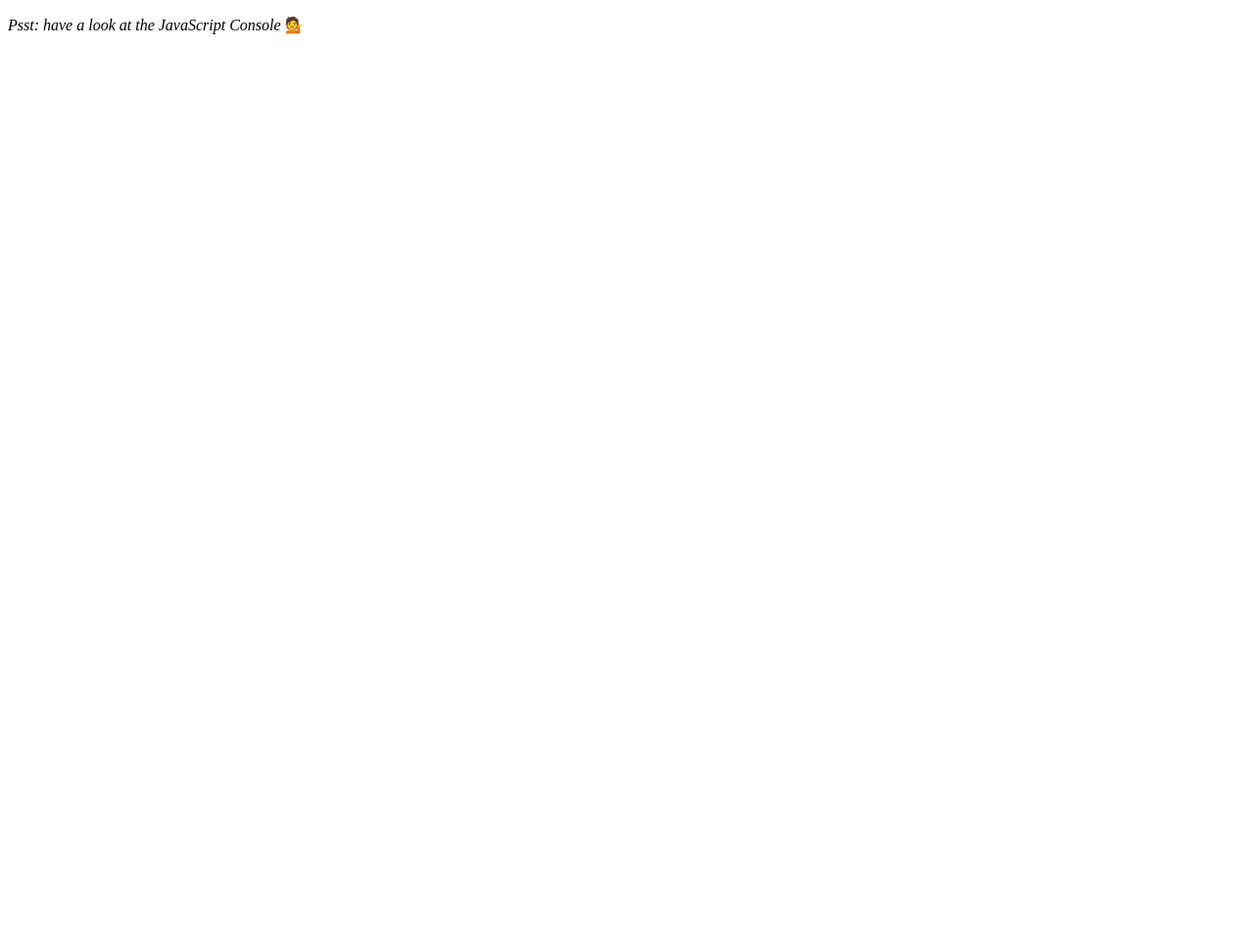
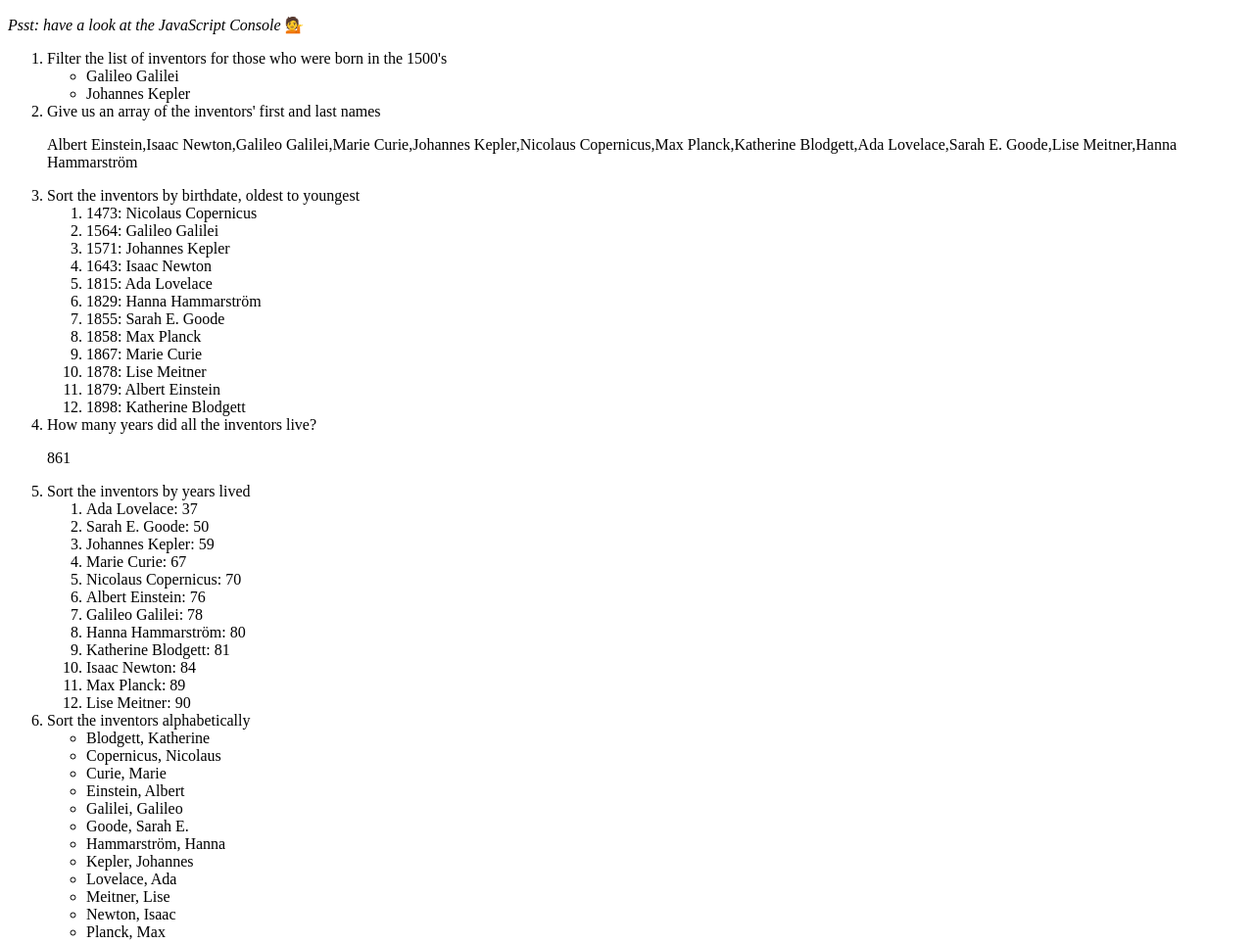
Before and after one commit to paspheeris/JS30, a plain HTML site: page 04 - Array Cardio Day 1/index-START.html in a window 1280 px wide. Shown: the whole page at 98% size. Before the commit the page ends 800 px from the top, so only its background shows below. Drawn offline with Linux system fonts and the light colour scheme.

Commit message:
chapter 3 and 4

```diff
--- a/04 - Array Cardio Day 1/index-START.html
+++ b/04 - Array Cardio Day 1/index-START.html
@@ -6,6 +6,18 @@
 </head>
 <body>
   <p><em>Psst: have a look at the JavaScript Console</em> 💁</p>
+  <ol>
+    <li>Filter the list of inventors for those who were born in the 1500's</li>
+      <ul id="one"></ul>
+    <li id="two">Give us an array of the inventors' first and last names</li>
+    <li>Sort the inventors by birthdate, oldest to youngest</li>
+      <ol id="three"></ol>
+    <li id="four">How many years did all the inventors live?</li>
+    <li>Sort the inventors by years lived</li>
+      <ol id="five"></ol>
+    <li>Sort the inventors alphabetically</li>
+      <ul id ="six"></ul>
+  </ol>
   <script>
     // Get your shorts on - this is an array workout!
     // ## Array Cardio Day 1
@@ -31,29 +43,101 @@
 
     // Array.prototype.filter()
     // 1. Filter the list of inventors for those who were born in the 1500's
+    var fifteens = inventors.filter(inventor => {
+      if(inventor.year > 1499 && inventor.year < 1600) {
+        return true;
+      }
+    });
+
+    var elemOne = document.querySelector('#one');
+    fifteens.forEach(obj => {
+      var li = document.createElement("li");
+      li.innerHTML = `${obj.first}  ${obj.last}`;
+      elemOne.appendChild(li);
+    })
 
     // Array.prototype.map()
     // 2. Give us an array of the inventors' first and last names
+    var inventorsArr = inventors.map(obj => {
+      return `${obj.first}  ${obj.last}`;
+    });
 
+    var elemTwo = document.querySelector('#two');
+    var inAr = document.createElement("p");
+    inAr.innerHTML = inventorsArr;
+    elemTwo.appendChild(inAr);
     // Array.prototype.sort()
     // 3. Sort the inventors by birthdate, oldest to youngest
+    var sorted = inventors.sort((a, b) => {
+      return a.year - b.year;
+    });
+
+    var elemThree = document.querySelector('#three');
+    sorted.forEach(obj => {
+      var entry = document.createElement("li");
+      entry.innerHTML = `${obj.year}: ${obj.first} ${obj.last}`
+      elemThree.appendChild(entry);
+    })
 
     // Array.prototype.reduce()
     // 4. How many years did all the inventors live?
+    var yearsa = inventors.reduce((total, obj) => {
+      return total + (obj.passed - obj.year);
+    }, 0);
+
+    var elemFour = document.querySelector('#four');
+    var yearEntry = document.createElement("p");
+    yearEntry.innerHTML = yearsa;
+    elemFour.appendChild(yearEntry);
 
     // 5. Sort the inventors by years lived
+    var sorted2 = inventors.sort((a, b) => {
+      return (a.passed - a.year) - (b.passed - b.year);
+    });
+
+    var elemFive = document.querySelector("#five");
+    sorted2.forEach(obj => {
+      var inventor = document.createElement("li");
+      inventor.innerHTML = `${obj.first} ${obj.last}: ${obj.passed - obj.year}`
+      elemFive.appendChild(inventor);
+    });
 
     // 6. create a list of Boulevards in Paris that contain 'de' anywhere in the name
     // https://en.wikipedia.org/wiki/Category:Boulevards_in_Paris
-
+    var laa = document.querySelectorAll('li');
+    laa.forEach(entry => {
+	     if(entry.innerText.indexOf("de") !== -1) {
+        //console.log(entry.innerText)
+    }
+});
 
     // 7. sort Exercise
     // Sort the people alphabetically by last name
+    var elemSix = document.querySelector("#six");
+
+    var alpha = inventors.sort((objA, objB) => {
+      return (objA.last > objB.last) ? 1 : -1;
+    });
+
+    alpha.forEach(obj => {
+      var alpher = document.createElement("li");
+      alpher.innerText = `${obj.last}, ${obj.first}`;
+      elemSix.appendChild(alpher);
+    });
 
     // 8. Reduce Exercise
     // Sum up the instances of each of these
     const data = ['car', 'car', 'truck', 'truck', 'bike', 'walk', 'car', 'van', 'bike', 'walk', 'car', 'van', 'car', 'truck' ];
 
+    var counter = data.reduce(function(obj, item) {
+      if(!obj[item]) {
+        obj[item] = 0;
+      }
+      obj[item]++;
+      return obj;
+    }, {});
+
+    console.log(counter);
   </script>
 </body>
 </html>
```
Also changed, not shown: 03 - CSS Variables/index-START.html (+24 -0 lines).
